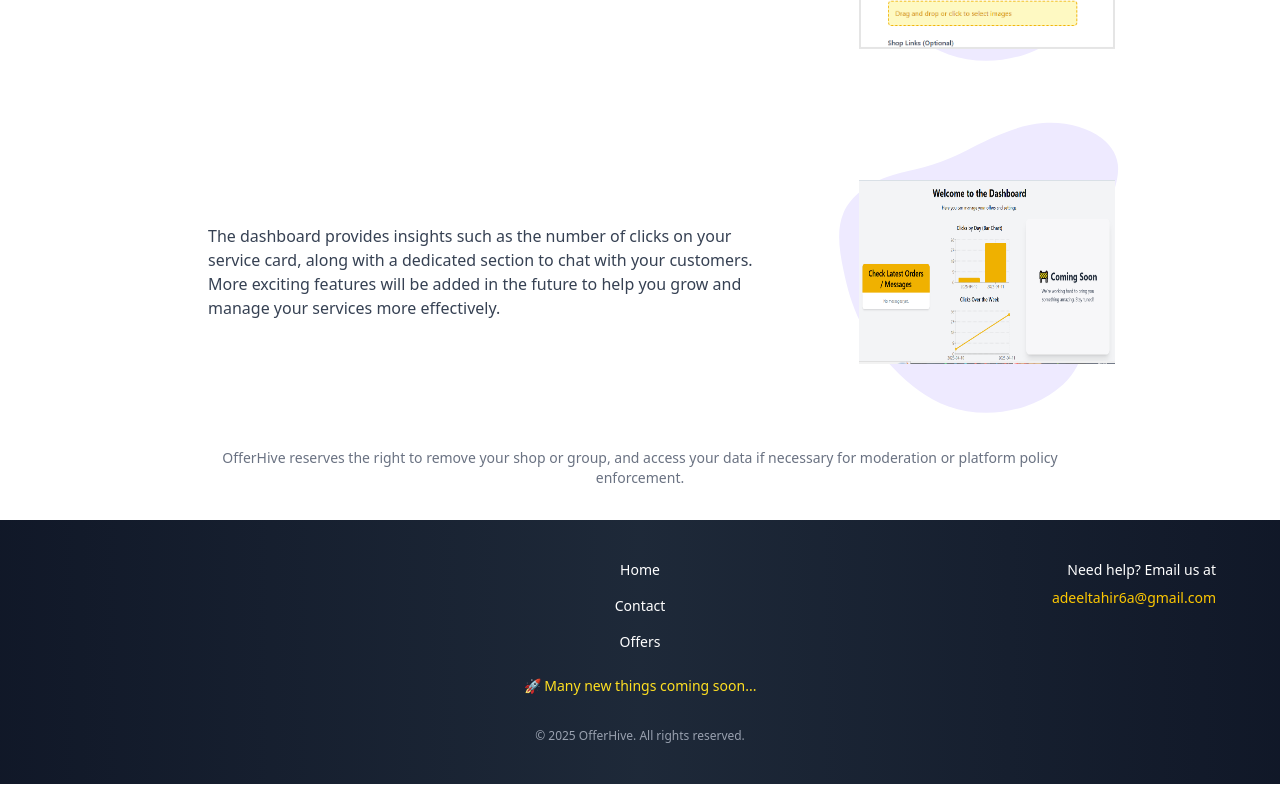
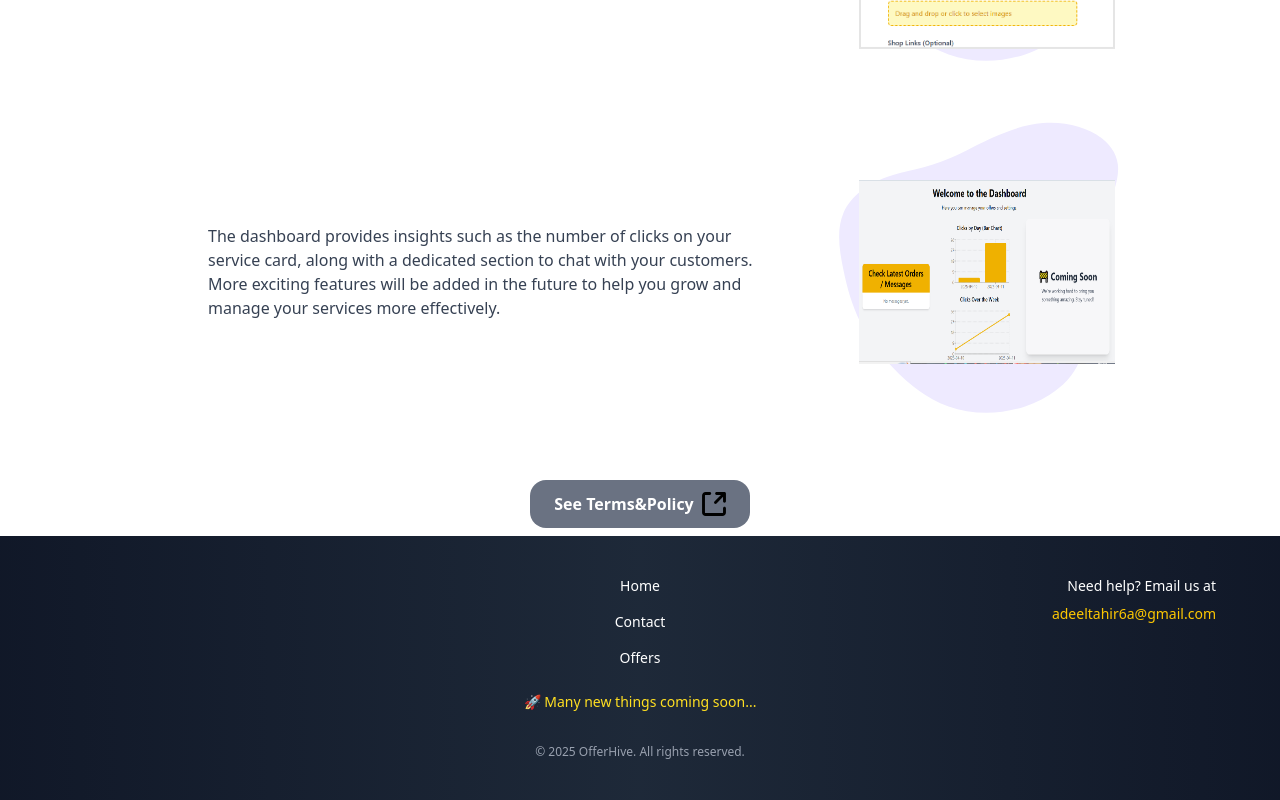
Before and after one commit to AdeelTahir-SE/OfferHive, a Next.js app in the folder offerhive/: page /documentation in a window 1280 px wide. Shown: the part 1896-2696 px from the top of the page. Built offline with nearby package versions, Linux system fonts and the light colour scheme.

Commit message:
--added terms and policy--

```diff
--- a/offerhive/src/app/documentation/page.tsx
+++ b/offerhive/src/app/documentation/page.tsx
@@ -1,6 +1,14 @@
+"use client"
 import Image from "next/image";
 import HowItWorksSection from "@/components/howItWorksSection";
+import { useRouter } from "next/navigation";
+import RedirectIcon from "@/components/redirectComponent";
 export default function Documentation() {
+    const router = useRouter();
+
+    const handleRedirectClick = () => {
+      router.push("/terms&policy");
+    };
   return (
     <section className="flex flex-col items-center justify-center">
       <HowItWorksSection />
@@ -109,9 +117,14 @@ export default function Documentation() {
 
 
       </div>
-      <p className="text-sm text-gray-500 text-center px-6 pb-8 max-w-4xl">
-        OfferHive reserves the right to remove your shop or group, and access your data if necessary for moderation or platform policy enforcement.
-      </p>
+          <button
+          className="px-6 py-3 mt-2 flex flex-row items-center gap-2 sm:mt-8 z-10 cursor-pointer rounded-2xl bg-gray-500 hover:bg-gray-400 text-white mb-2 font-semibold transition duration-200"
+          onClick={handleRedirectClick}
+        >
+          <p>See Terms&Policy</p>
+          <RedirectIcon className="max-w-12 w-6 h-6" />
+
+        </button>
     </section>
   );
 }
--- /dev/null
+++ b/offerhive/src/app/terms&policy/page.tsx
@@ -0,0 +1,14 @@
+export default function TermsAndPolicy() {
+    return (
+      <section className="h-screen px-6 py-10 bg-gray-100">
+        <h1 className="text-3xl font-bold mb-6">Terms & Policies</h1>
+        <ul className="list-disc pl-6 space-y-4 text-lg">
+          <li>No promotion or listing of Israeli products is allowed.</li>
+          <li>Any image or content containing vulgarity is strictly prohibited.</li>
+          <li>Images objectifying women for the sake of attracting more sales are not permitted.</li>
+          <li>Shops with incorrect or irrelevant purposes may be removed without notice.</li>
+          <li>OfferHive reserves the right to remove any shop found to be violating or non-violating our policies if needed.</li>
+        </ul>
+      </section>
+    );
+  }
```
